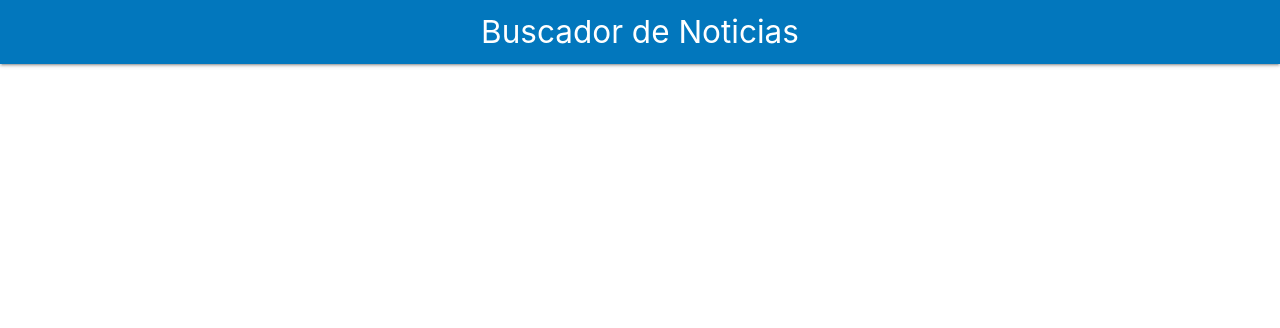
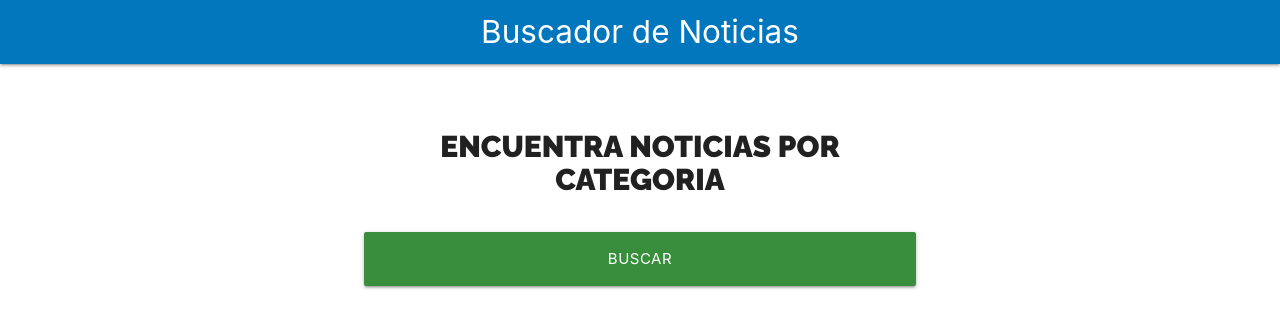
Before and after one commit to JeralPineda/react-noticias, a React (Create React App) app: page / in a window 1280 px wide. Shown: the top 328 px of the page. Built offline with nearby package versions, Linux system fonts and the light colour scheme.

Commit message:
Formulario y uso de los modulos css

```diff
--- a/src/App.js
+++ b/src/App.js
@@ -1,11 +1,14 @@
 import Header from './components/Header';
+import Formulario from './components/Formulario';
 
 function App() {
    return (
       <>
          <Header titulo='Buscador de Noticias' />
 
-         <div className='container white'></div>
+         <div className='container white'>
+            <Formulario />
+         </div>
       </>
    );
 }
--- /dev/null
+++ b/src/components/Formulario.js
@@ -0,0 +1,24 @@
+import styles from './Formulario.module.css';
+
+const Formulario = () => {
+   return (
+      <div className={`${styles.buscador} row`}>
+         <div className='col s12 m8 offset-m2'>
+            <form>
+               <h2 className={styles.heading}>Encuentra Noticias por Categoria</h2>
+
+               <div className='input-field col s12'>
+                  <input
+                     //
+                     type='submit'
+                     className={`${styles.btn_block} btn-large green darken-2`}
+                     value='Buscar'
+                  />
+               </div>
+            </form>
+         </div>
+      </div>
+   );
+};
+
+export default Formulario;
```
